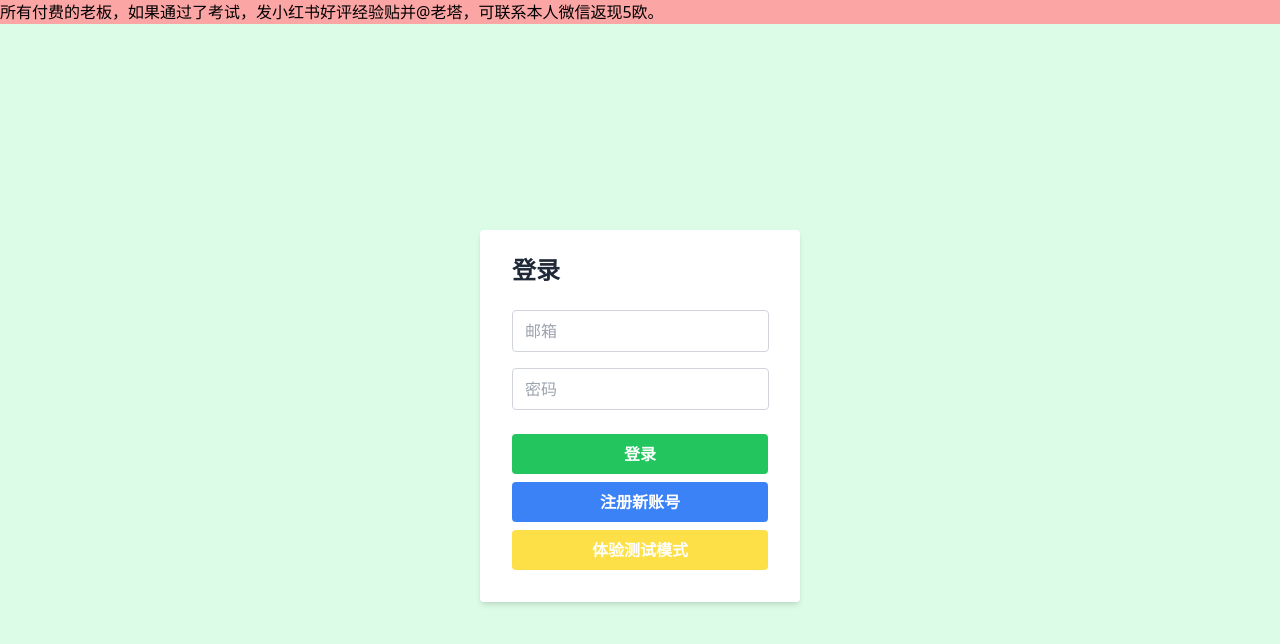
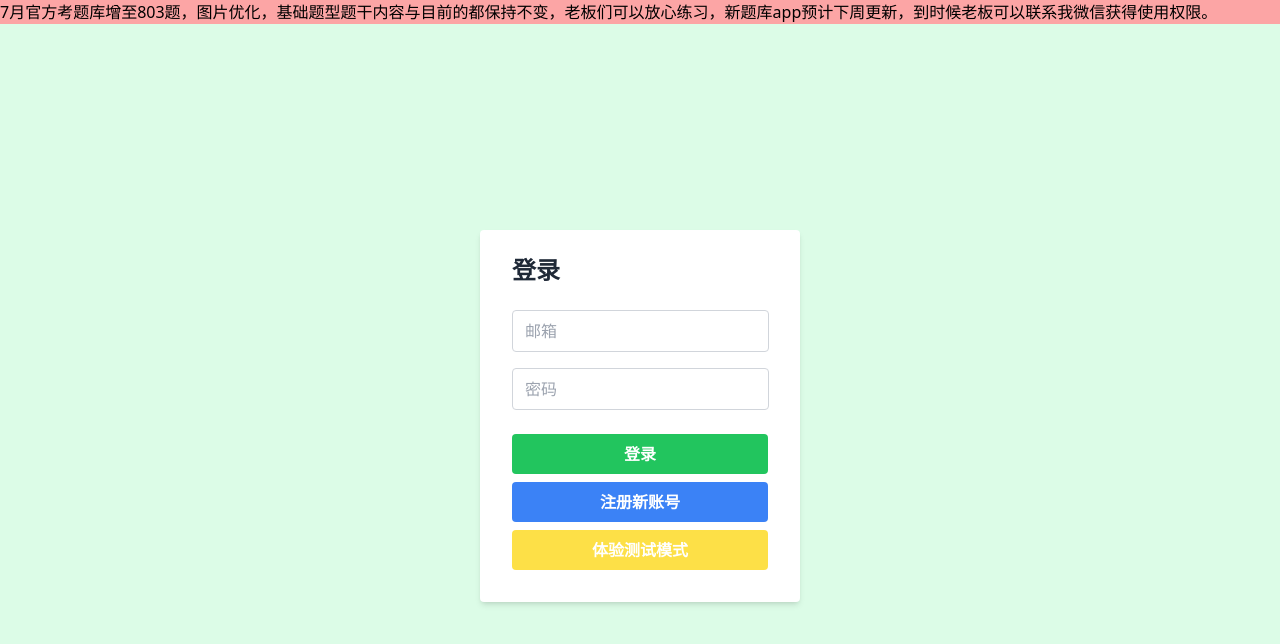
Before and after one commit to Leotaxx/dttcnClient, a React (Create React App) app: page / in a window 1280 px wide. Shown: the top 644 px of the page. Built offline with nearby package versions, Linux system fonts and the light colour scheme.

Commit message:
header changing

```diff
--- a/src/components/Header.js
+++ b/src/components/Header.js
@@ -1,10 +1,10 @@
 // Header.js
 function Header() {
-    return (
-      <header className="bg-red-300">
-       所有付费的老板，如果通过了考试，发小红书好评经验贴并@老塔，可联系本人微信返现5欧。
-      </header>
-    );
-  }
+	return (
+		<header className='bg-red-300'>
+			7月官方考题库增至803题，图片优化，基础题型题干内容与目前的都保持不变，老板们可以放心练习，新题库app预计下周更新，到时候老板可以联系我微信获得使用权限。
+		</header>
+	);
+}
 
-  export default Header;
+export default Header;
```
